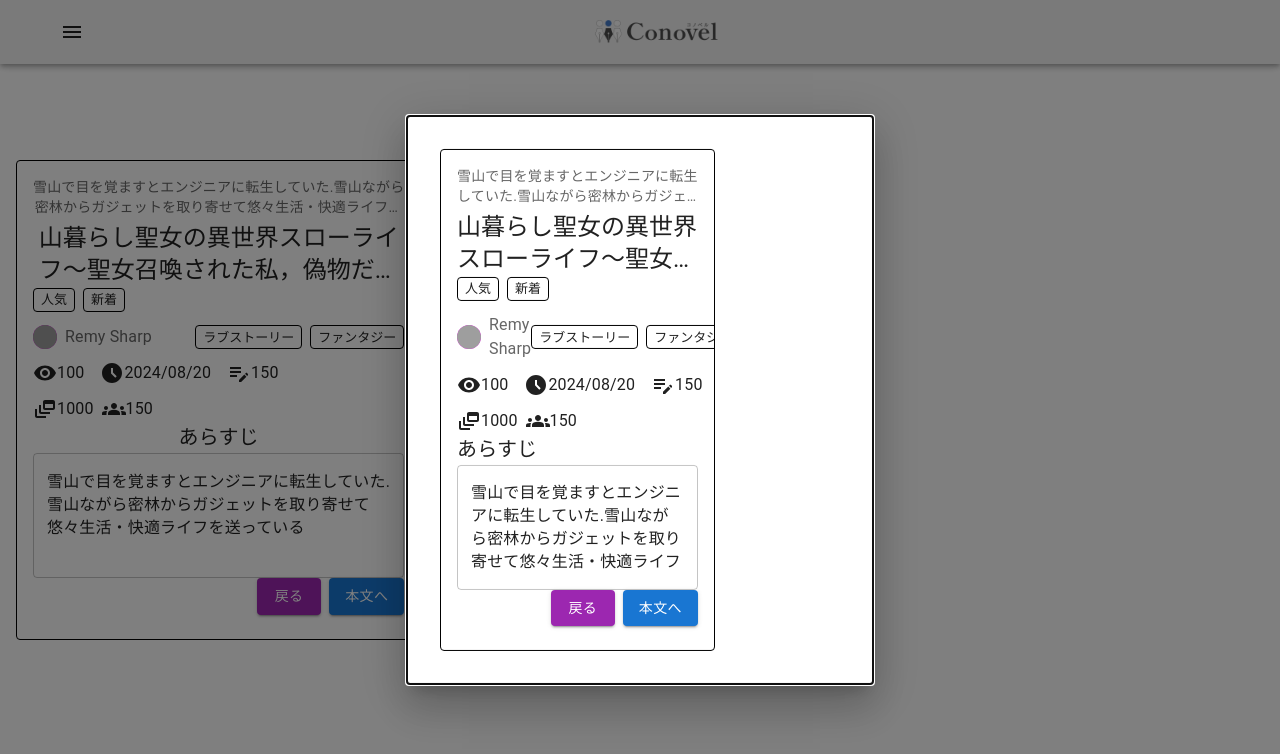
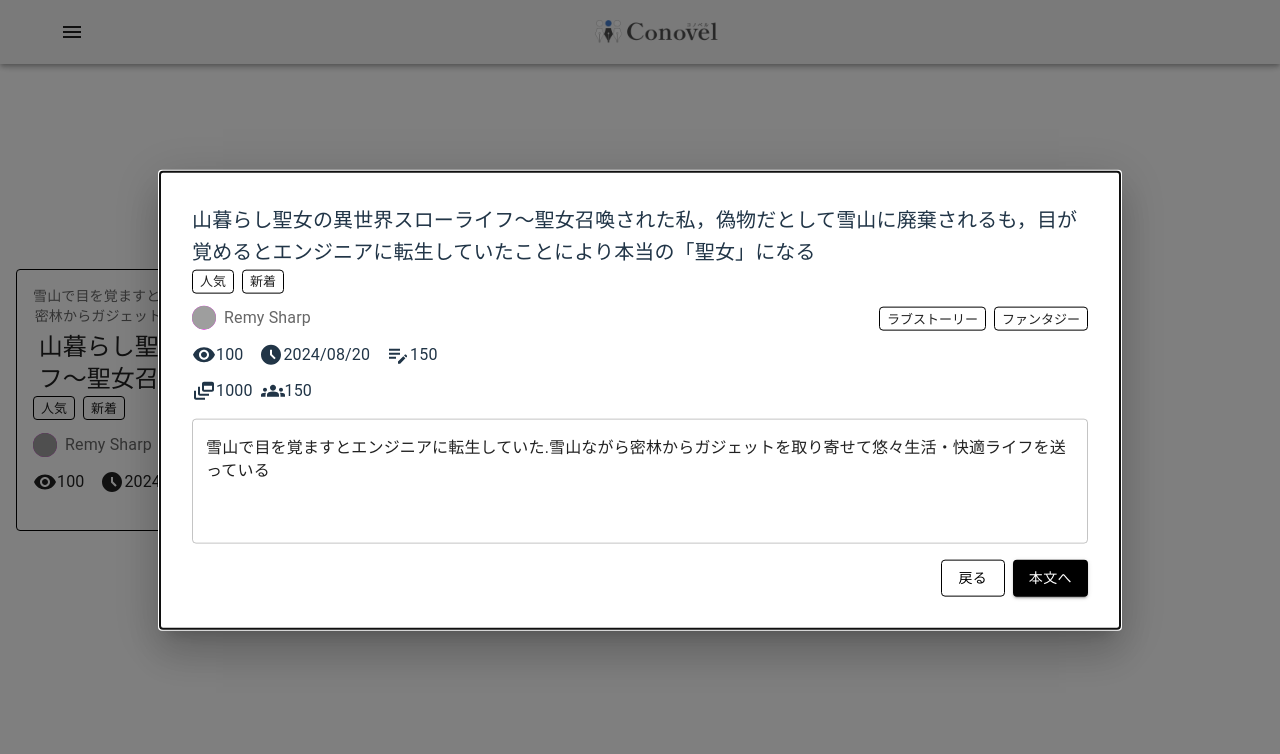
Before and after one commit to Conovel/frontend, a React (Vite) app: page / in a window 1280 px wide. Both pictures are taken after a click on the element 218 px from the left and 399 px from the top of the page. Shown: the top 754 px of the page. Built offline with nearby package versions, Linux system fonts and the light colour scheme; grey boxes are pictures that could not be loaded; the HTML template or start-up script is replaced by a standard one.

Commit message:
wip; カード詳細出し分け

```diff
--- a/src/components/novelCard/container.tsx
+++ b/src/components/novelCard/container.tsx
@@ -1,32 +1,10 @@
 import NovelCard from './presentation';
-
-interface NovelProps {
-  description: string;
-  title: string;
-  popular: boolean;
-  newArrival: boolean;
-  avatar: {
-    src: string;
-    alt: string;
-    color: string;
-    text: string;
-  };
-  author: string;
-  loveStory: boolean;
-  fantasy: boolean;
-  views: number;
-  date: string;
-  sentence_count: number;
-  sentence_user_count: number;
-  chips: React.ReactNode[];
-  tags: React.ReactNode[];
-}
+import { NovelProps } from './presentation';
 
 const NovelCardContainer = ({
   novel,
   chips,
   tags,
-  onClick,
 }: {
   novel: NovelProps;
   chips: React.ReactNode[];
@@ -39,7 +17,7 @@ const NovelCardContainer = ({
     tags,
   };
 
-  return <NovelCard novel={novelData} onClick={onClick} />;
+  return <NovelCard novel={novelData} />;
 };
 
 export default NovelCardContainer;
--- a/src/components/novelCard/presentation.tsx
+++ b/src/components/novelCard/presentation.tsx
@@ -1,3 +1,4 @@
+import * as React from 'react';
 import Box from '@mui/material/Box';
 import Card from '@mui/material/Card';
 import CardContent from '@mui/material/CardContent';
@@ -8,12 +9,13 @@ import AccessTimeFilledIcon from '@mui/icons-material/AccessTimeFilled';
 import EditNoteIcon from '@mui/icons-material/EditNote';
 import DynamicFeedIcon from '@mui/icons-material/DynamicFeed';
 import GroupsIcon from '@mui/icons-material/Groups';
-import { Button, TextField } from '@mui/material';
+import { Button, TextField, Modal } from '@mui/material';
 
-interface Novel {
+export interface NovelProps {
   description: string;
   title: string;
-  chips: React.ReactNode[];
+  popular: boolean;
+  newArrival: boolean;
   avatar: {
     src: string;
     alt: string;
@@ -21,23 +23,29 @@ interface Novel {
     text: string;
   };
   author: string;
-  tags: React.ReactNode[];
+  loveStory: boolean;
+  fantasy: boolean;
   views: number;
   date: string;
+  sentence_count: number;
   sentence_user_count: number;
-  sentence_count: number;
+  chips: React.ReactNode[];
+  tags: React.ReactNode[];
 }
 
-const NovelCard = ({
-  novel,
-  onClick,
-}: {
-  novel: Novel;
-  onClick: () => void;
-}) => {
+const NovelCard = ({ novel }: { novel: NovelProps }) => {
+  const [openModal, setOpenModal] = React.useState(false);
+
+  const handleOpenModal = () => setOpenModal(true);
+  const handleCloseModal = () => setOpenModal(false);
+
   return (
     <Box sx={{ minWidth: 275 }}>
-      <Card variant='outlined' sx={{ borderColor: 'black' }} onClick={onClick}>
+      <Card
+        variant='outlined'
+        sx={{ borderColor: 'black' }}
+        onClick={handleOpenModal}
+      >
         <CardContent>
           <Typography
             variant='body2'
@@ -97,44 +105,120 @@ const NovelCard = ({
               color='text.secondary'
             >
               {novel.tags.map((tag, index) => (
-                <Box key={index}>{tag}</Box>
+                <Box key={index}>{tag}</Box> // TODO: indexをkeyとして使うのは避ける
               ))}
             </Box>
           </Box>
 
           <Box sx={{ display: 'flex', justifyContent: 'flex-start', mb: 1.5 }}>
             <Typography sx={{ display: 'flex', alignItems: 'center', mr: 2 }}>
-              {' '}
-              {/* Add margin-right */}
               <VisibilityIcon />
               {novel.views}
             </Typography>
             <Typography sx={{ display: 'flex', alignItems: 'center', mr: 2 }}>
-              {' '}
-              {/* Add margin-right */}
               <AccessTimeFilledIcon />
               {novel.date}
             </Typography>
             <Typography sx={{ display: 'flex', alignItems: 'center' }}>
-              {' '}
+              <EditNoteIcon />
+              {novel.sentence_user_count}
+            </Typography>
+          </Box>
+        </CardContent>
+      </Card>
+      <NovelModal open={openModal} onClose={handleCloseModal} novel={novel} />
+    </Box>
+  );
+};
+
+const NovelModal = ({
+  open,
+  onClose,
+  novel,
+}: {
+  open: boolean;
+  onClose: () => void;
+  novel: NovelProps;
+}) => {
+  return (
+    <Modal open={open} onClose={onClose}>
+      <Box
+        sx={{
+          position: 'absolute',
+          top: '50%',
+          left: '50%',
+          transform: 'translate(-50%, -50%)',
+          width: '70%',
+          bgcolor: 'background.paper',
+          boxShadow: 24,
+          p: 4,
+        }}
+      >
+        <Typography
+          variant='h6'
+          component='div'
+          sx={{
+            minHeight: '2em',
+          }}
+        >
+          {novel.title}
+        </Typography>
+        <Box sx={{ display: 'flex', flexWrap: 'wrap', gap: 1, mb: 1.5 }}>
+          {novel.chips.map((chip, index) => (
+            <Box key={index}>{chip}</Box>
+          ))}
+        </Box>
+        <Box sx={{ display: 'flex', justifyContent: 'space-between' }}>
+          <Box
+            sx={{ display: 'flex', alignItems: 'center', mb: 1.5 }}
+            color='text.secondary'
+          >
+            <Avatar
+              alt={novel.avatar.alt}
+              sx={{
+                width: 24,
+                height: 24,
+                backgroundColor: novel.avatar.color,
+              }}
+              src={novel.avatar.src}
+            >
+              {novel.avatar.text}
+            </Avatar>
+            <Typography sx={{ ml: 1 }}>{novel.author}</Typography>
+          </Box>
+          <Box
+            sx={{ display: 'flex', alignItems: 'center', mb: 1.5, gap: 1 }}
+            color='text.secondary'
+          >
+            {novel.tags.map((tag, index) => (
+              <Box key={index}>{tag}</Box> // TODO: indexをkeyとして使うのは避ける
+            ))}
+          </Box>
+        </Box>
+        <Box sx={{ display: 'flex', justifyContent: 'flex-start', mb: 1.5 }}>
+          <Typography sx={{ display: 'flex', alignItems: 'center', mr: 2 }}>
+            <VisibilityIcon />
+            {novel.views}
+          </Typography>
+          <Typography sx={{ display: 'flex', alignItems: 'center', mr: 2 }}>
+            <AccessTimeFilledIcon />
+            {novel.date}
+          </Typography>
+          <Typography sx={{ display: 'flex', alignItems: 'center' }}>
             <EditNoteIcon />
             {novel.sentence_user_count}
           </Typography>
         </Box>
         <Box sx={{ display: 'flex', justifyContent: 'flex-start', gap: 1 }}>
           <Typography sx={{ display: 'flex', alignItems: 'center' }}>
-              {' '}
             <DynamicFeedIcon />
             {novel.sentence_count}
           </Typography>
           <Typography sx={{ display: 'flex', alignItems: 'center' }}>
-              {' '}
             <GroupsIcon />
             {novel.sentence_user_count}
           </Typography>
         </Box>
-          <Box>
-            <Typography variant='h6'>あらすじ</Typography>
         <TextField
           fullWidth
           multiline
@@ -144,19 +228,27 @@ const NovelCard = ({
           InputProps={{
             readOnly: true,
           }}
+          sx={{ mt: 2 }}
         />
-          </Box>
-          <Box sx={{ display: 'flex', justifyContent: 'flex-end', gap: 1 }}>
-            <Button variant='contained' color='secondary'>
+        <Box sx={{ display: 'flex', justifyContent: 'flex-end', mt: 2 }}>
+          <Button
+            variant='outlined'
+            color='inherit'
+            sx={{ borderColor: 'black', color: 'black' }}
+            onClick={onClose}
+          >
             戻る
           </Button>
-            <Button variant='contained' color='primary'>
+          <Button
+            variant='contained'
+            color='primary'
+            sx={{ ml: 1, backgroundColor: 'black', color: 'white' }}
+          >
             本文へ
           </Button>
         </Box>
-        </CardContent>
-      </Card>
       </Box>
+    </Modal>
   );
 };
 
```
Lines whose indentation alone changed are shown as unchanged.
